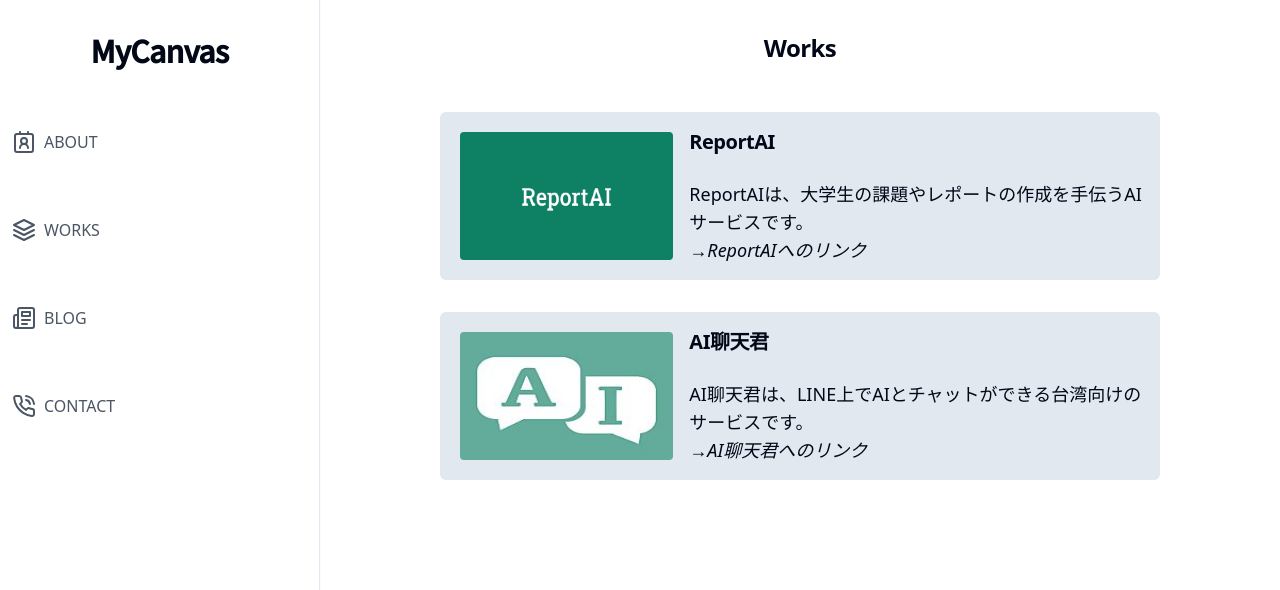
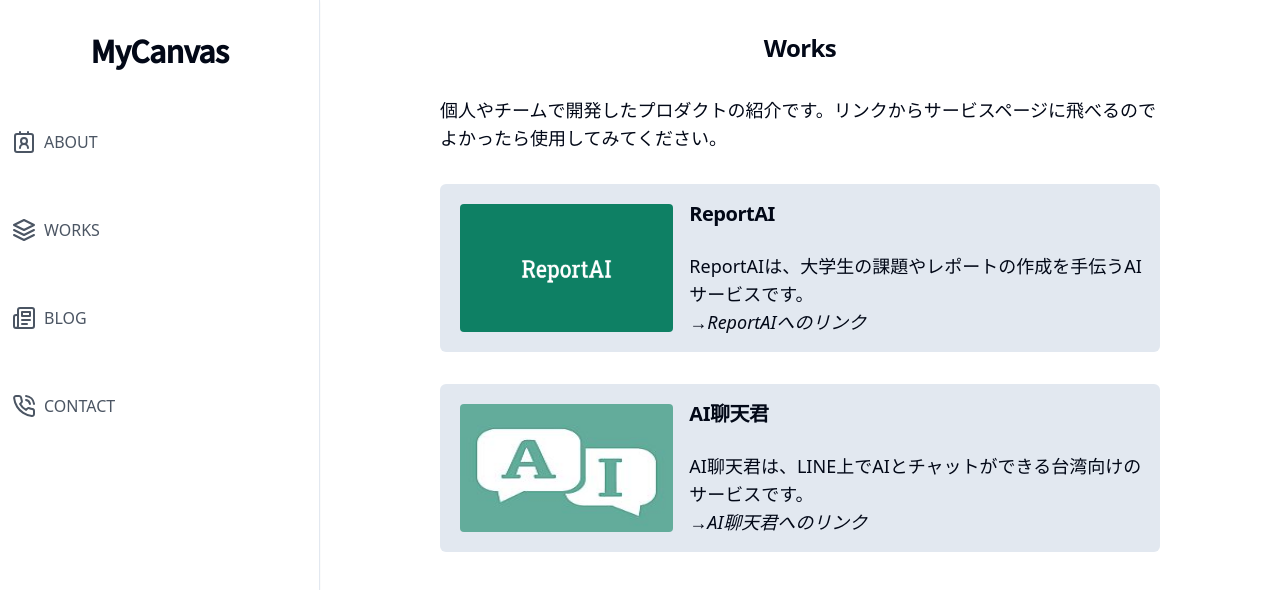
Before and after one commit to yoshiki-maruya/MyPortfolio, a Next.js app: page /works in a window 1280 px wide. Shown: the top 590 px of the page. Built offline with nearby package versions, Linux system fonts and the light colour scheme.

Commit message:
[feature] added intro in works page

```diff
--- a/src/app/works/page.tsx
+++ b/src/app/works/page.tsx
@@ -4,7 +4,10 @@ import Link from "next/link";
 export default function Works() {
   return (
     <div className="mx-auto max-w-3xl px-6 py-8">
-      <h1 className="mb-12 text-center text-2xl font-black">Works</h1>
+      <h1 className="mb-8 text-center text-2xl font-black">Works</h1>
+      <p className="text-lg">
+        個人やチームで開発したプロダクトの紹介です。リンクからサービスページに飛べるのでよかったら使用してみてください。
+      </p>
       <WorksCard title="ReportAI" imagePath="/ReportAI.png" alt="ReportAIのロゴ">
         ReportAIは、大学生の課題やレポートの作成を手伝うAIサービスです。
         <br />
```
